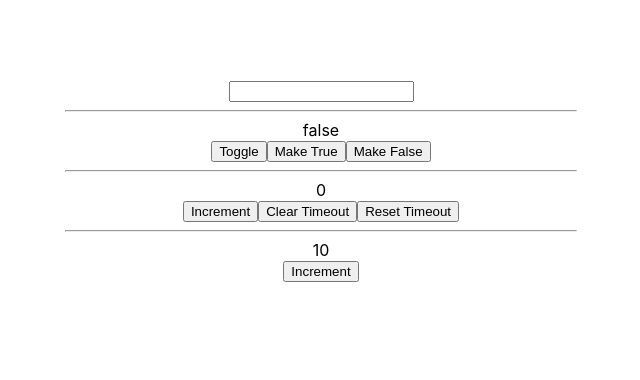
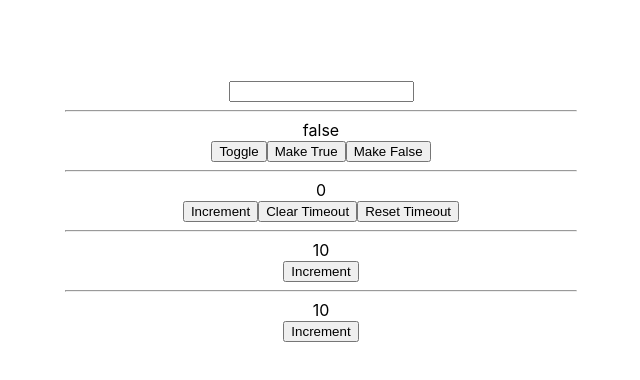
Before and after one commit to BaharKshvrz/react-hooks, a React (Create React App) app in the folder customHooks/: page / in a window 1280 px wide. Shown: the top 380 px of the page, without its empty margins (319-959 px from the left). Built offline with nearby package versions, Linux system fonts and the light colour scheme.

Commit message:
added useUpdateEffect cusom hook

```diff
--- a/customHooks/src/App.js
+++ b/customHooks/src/App.js
@@ -3,6 +3,7 @@ import InputElement from "./components/1.useLocalStorage/InputElement";
 import ToggleComponent from "./components/3.useToggle/ToggleComponent";
 import TimeoutComponent from "./components/4.useTimeout/TimeoutComponent";
 import DebounceComponent from "./components/5.useDebounce/DebounceComponent";
+import UpdateEffectComponent from "./components/6.useUpdateEffect/UpdateEffectComponent";
 
 function App() {
   return (
@@ -14,6 +15,8 @@ function App() {
         <TimeoutComponent/>
         <hr/>
         <DebounceComponent/>
+        <hr/>
+        <UpdateEffectComponent/>
     </div>
   );
 }
--- /dev/null
+++ b/customHooks/src/components/6.useUpdateEffect/UpdateEffectComponent.jsx
@@ -0,0 +1,16 @@
+import React, { useCallback, useState } from 'react'
+import useUpdateEffect from './useUpdateEffect';
+
+const UpdateEffectComponent = () => {
+  const [count, setCount] = useState(10);
+  useUpdateEffect(useCallback(() => alert(count), [count]), [count]);
+
+  return (
+    <div>
+      <div>{count}</div>
+      <button onClick={() => setCount(c => c + 1)}> Increment </button>
+    </div>
+  )
+}
+
+export default UpdateEffectComponent
--- /dev/null
+++ b/customHooks/src/components/6.useUpdateEffect/useUpdateEffect.jsx
@@ -0,0 +1,17 @@
+import { useEffect, useRef } from 'react'
+
+const useUpdateEffect = (callback, dependencies) => {
+  const firstRenderedRef = useRef(true);
+
+   useEffect(() => {
+      if (firstRenderedRef.current) {
+           console.log("indide if");
+          firstRenderedRef.current = false;
+          return
+      }
+      console.log("rendered");
+      return callback();
+   },[callback, dependencies]);
+}
+
+export default useUpdateEffect
```
